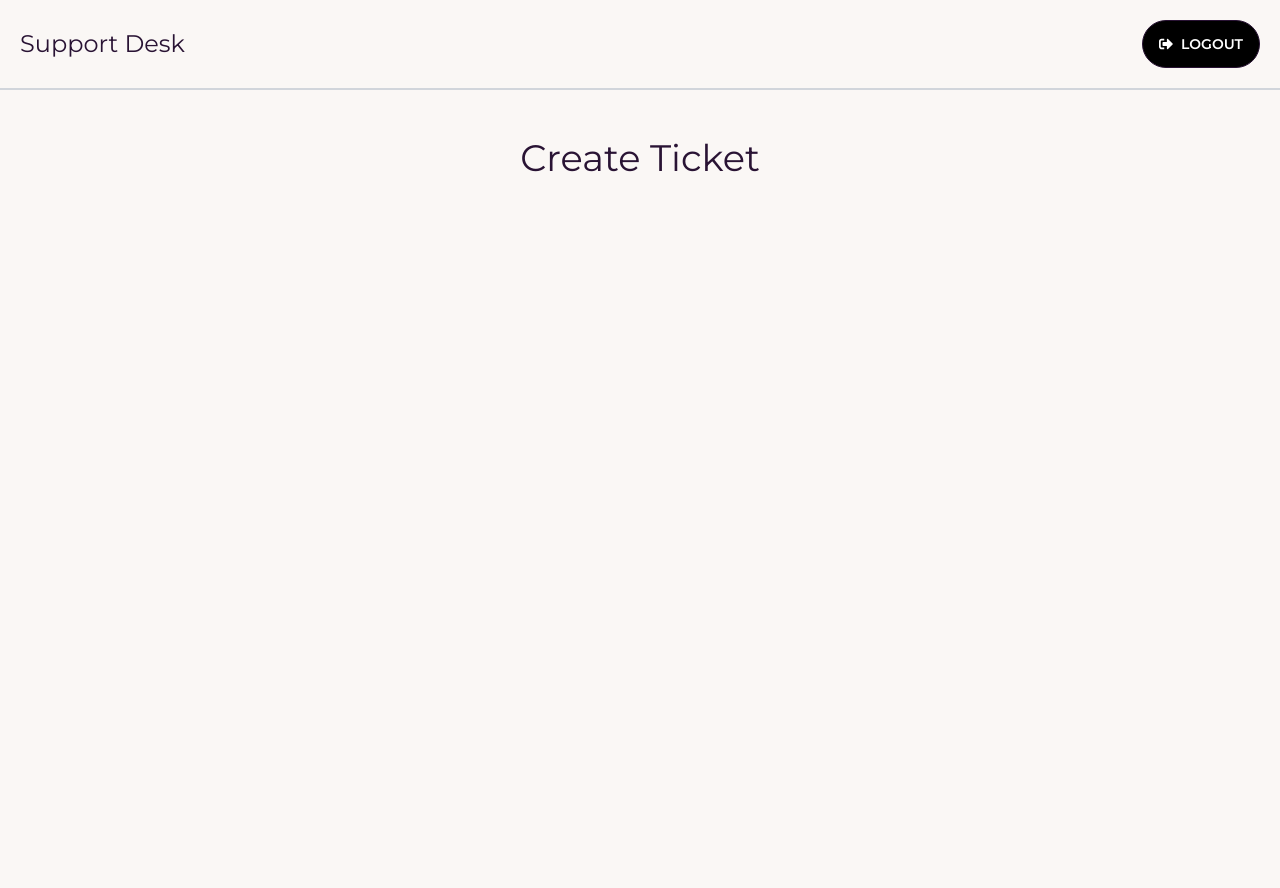
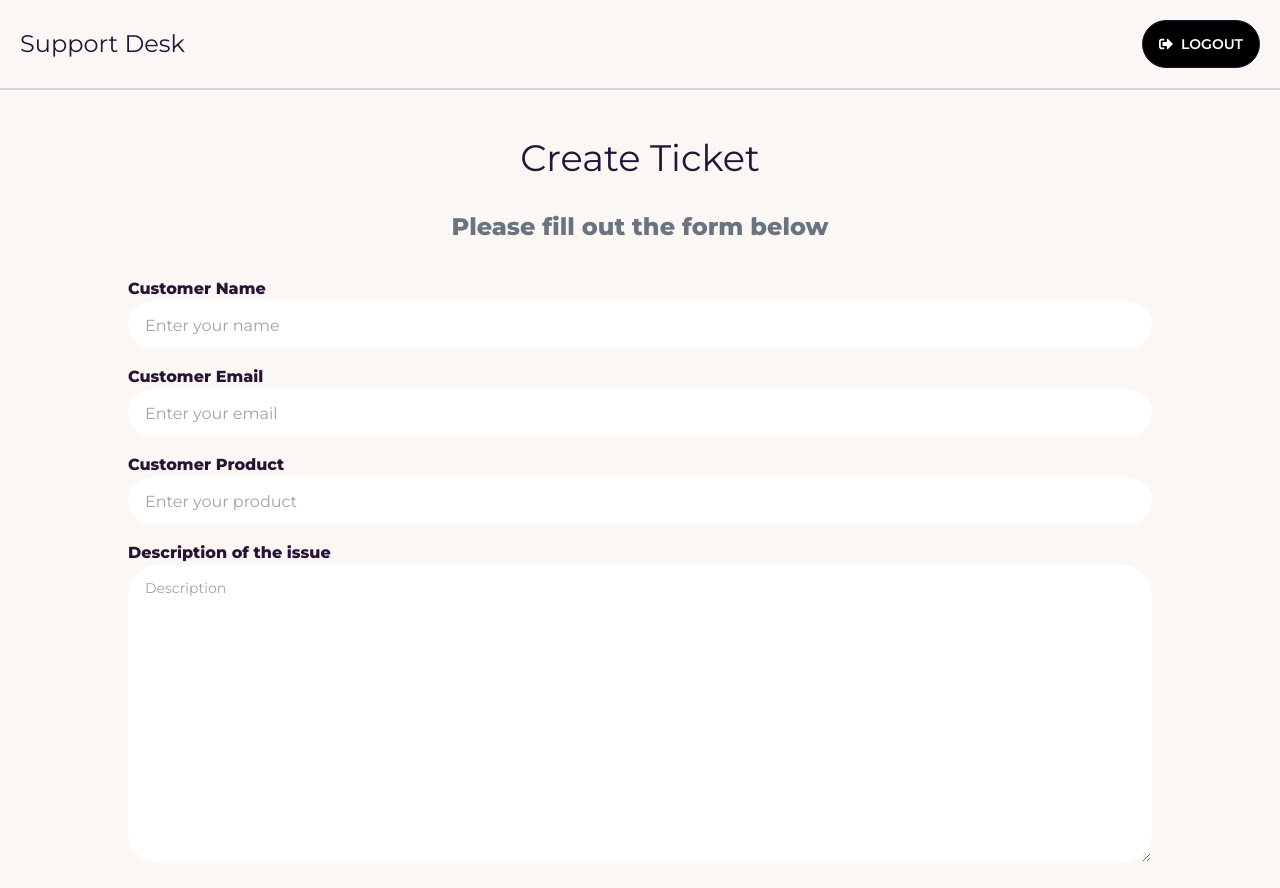
Before and after one commit to Abdulsalam24/MERN-Stack-Project, a React (Create React App) app in the folder frontend/: page /create-ticket in a window 1280 px wide. Shown: the top 888 px of the page. Before the commit the page ends 800 px from the top, so only its background shows below. Built offline with nearby package versions, Linux system fonts and the light colour scheme; sample sign-in values are in the browser's storage.

Commit message:
working on creating a new ticket on frontend

```diff
--- a/frontend/src/app/store.js
+++ b/frontend/src/app/store.js
@@ -1,8 +1,10 @@
 import { configureStore } from '@reduxjs/toolkit';
 import authSlice from '../features/auth/authSlice';
+import ticketSlice from '../features/tickets/ticketSlice';
 
 export const store = configureStore({
   reducer: {
-    auth : authSlice
+    auth: authSlice,
+    ticket: ticketSlice
   },
 });
--- a/frontend/src/components/ProtectRoute.js
+++ b/frontend/src/components/ProtectRoute.js
@@ -9,7 +9,6 @@ const ProtectRoute = () => {
     if (checkStatus) {
         return (<h2>Loading ...</h2>)
     }
-    console.log(loggedIn)
 
     return (
         loggedIn ? <Outlet /> : <Navigate to='/login' />
--- a/frontend/src/features/auth/authSlice.js
+++ b/frontend/src/features/auth/authSlice.js
@@ -3,8 +3,6 @@ import authService from './authService'
 
 
 const user = JSON.parse(localStorage.getItem("user"))
-
-console.log(user, 'in local sotrage')
 
 const initialState = {
     user: user ? user : null,
--- /dev/null
+++ b/frontend/src/features/tickets/ticketSlice.js
@@ -0,0 +1,50 @@
+import { createAsyncThunk, createSlice } from "@reduxjs/toolkit";
+import ticketService from "./ticketsService";
+
+const initialState = {
+    ticket: null,
+    isError: false,
+    isSuccess: false,
+    isLoading: false,
+    message: ""
+}
+
+
+export const createTicket = createAsyncThunk('ticket/create', async (ticketData, thunkAPI) => {
+    try {
+        return await ticketService.createTicket(ticketData)
+    } catch (error) {
+        const message = (error.response && error.response.data && error.response.data.message) || error.message || error.toString()
+        return thunkAPI.rejectWithValue(message)
+    }
+})
+
+const ticketSlice = createSlice({
+    name: "ticket",
+    reducers: {
+    },
+    initialState,
+    extraReducers: (builder) => {
+        builder
+            .addCase(createTicket.pending, (state) => {
+                state.isLoading = true
+            })
+            .addCase(createTicket.fulfilled, (state, action) => {
+                state.isLoading = false
+                state.isSuccess = true
+                state.user = action.payload
+            })
+            .addCase(createTicket.rejected, (state, action) => {
+                state.isError = true
+                state.isLoading = false
+                state.message = action.payload
+                state.user = null
+            })
+
+    }
+
+
+})
+
+
+export default ticketSlice.reducer
--- /dev/null
+++ b/frontend/src/features/tickets/ticketsService.js
@@ -0,0 +1,19 @@
+import axios from "axios"
+
+
+const TICKET_API = '/api/tickets'
+
+
+const createTicket = async (ticketData) => {
+    const response = await axios.post(TICKET_API, ticketData)
+
+    console.log(response.data, 'dattaaaaaaaaaaaaaaaa')
+
+}
+
+
+const ticketService = {
+    createTicket
+}
+
+export default ticketService
--- a/frontend/src/pages/CreateTicket.jsx
+++ b/frontend/src/pages/CreateTicket.jsx
@@ -1,11 +1,116 @@
-import React from "react";
+import React, { useState } from "react";
+import { useDispatch } from "react-redux";
+import { useNavigate } from "react-router-dom";
+import { createTicket } from "../features/tickets/ticketSlice";
 
 function CreateTicket() {
+  const [formData, setformData] = useState({
+    name: "",
+    email: "",
+    product: "",
+    description: "",
+  });
+
+  const { name, email, product, description } = formData;
+
+  const navigate = useNavigate();
+  const dispatch = useDispatch();
+
+  const onChange = (e) => {
+    setformData((prevState) => ({
+      ...prevState,
+      [e.target.name]: e.target.value,
+    }));
+  };
+
+  const onSubmit = (e) => {
+    e.preventDefault();
+    const userData = {
+      name,
+      email,
+      product,
+      description,
+    };
+    dispatch(createTicket(userData));
+  };
+
+  // useEffect(() => {
+  //   if()
+  // }, [])
+
   return (
     <div className="w-4/5 m-auto">
       <div className="flex items-center justify-center mt-10">
         <h2>Create Ticket</h2>
       </div>
+      <p className="text-center my-6 font-bold text-gray-500">
+        Please fill out the form below
+      </p>
+      <form className="form-control" onSubmit={onSubmit}>
+        <div className="input-div">
+          <label htmlFor="" className="font-bold">
+            Customer Name
+          </label>
+          <input
+            type="name"
+            name="name"
+            id="name"
+            value={name}
+            placeholder="Enter your name"
+            className="input w-full"
+            onChange={onChange}
+          />
+        </div>
+        <div className="input-div">
+          <label htmlFor="" className="font-bold">
+            Customer Email
+          </label>
+          <input
+            type="email"
+            name="email"
+            id="email"
+            value={email}
+            placeholder="Enter your email"
+            className="input w-full"
+            onChange={onChange}
+          />
+        </div>
+        <div className="input-div">
+          <label htmlFor="" className="font-bold">
+            Customer Product
+          </label>
+          <input
+            type="text"
+            name="product"
+            id="product"
+            value={product}
+            placeholder="Enter your product"
+            className="input w-full"
+            onChange={onChange}
+          />
+        </div>
+        <div className="input-div">
+          <label htmlFor="" className="font-bold">
+            Description of the issue
+          </label>
+          <textarea
+            name="description"
+            id="description"
+            cols="30"
+            rows="10"
+            value={description}
+            placeholder="Description"
+            className="textarea w-full bg-white"
+            onChange={onChange}
+          ></textarea>
+        </div>
+
+        <div className="text-center my-3">
+          <button className="btn bg-black text-white w-full btn-xs sm:btn-sm md:btn-md lg:btn-lg">
+            Submit
+          </button>
+        </div>
+      </form>
     </div>
   );
 }
```
Also changed, not shown: 1 other file (tests, documents, lock files or other folders).
